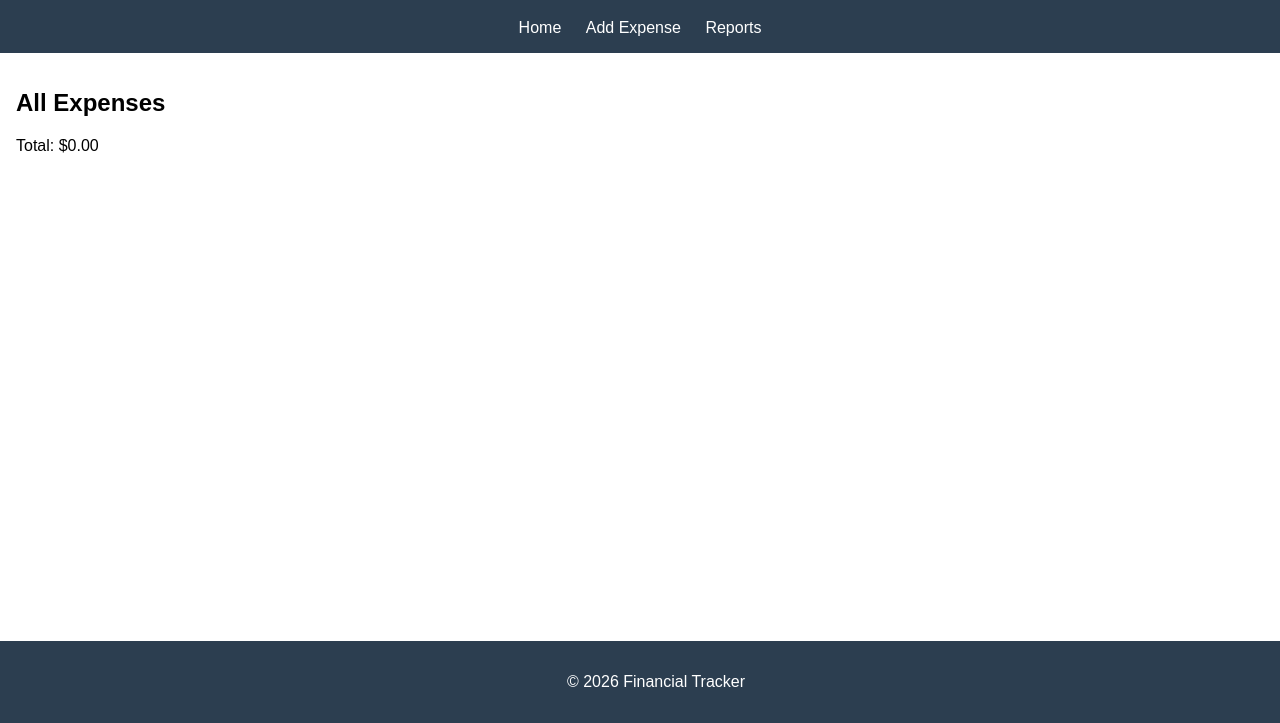
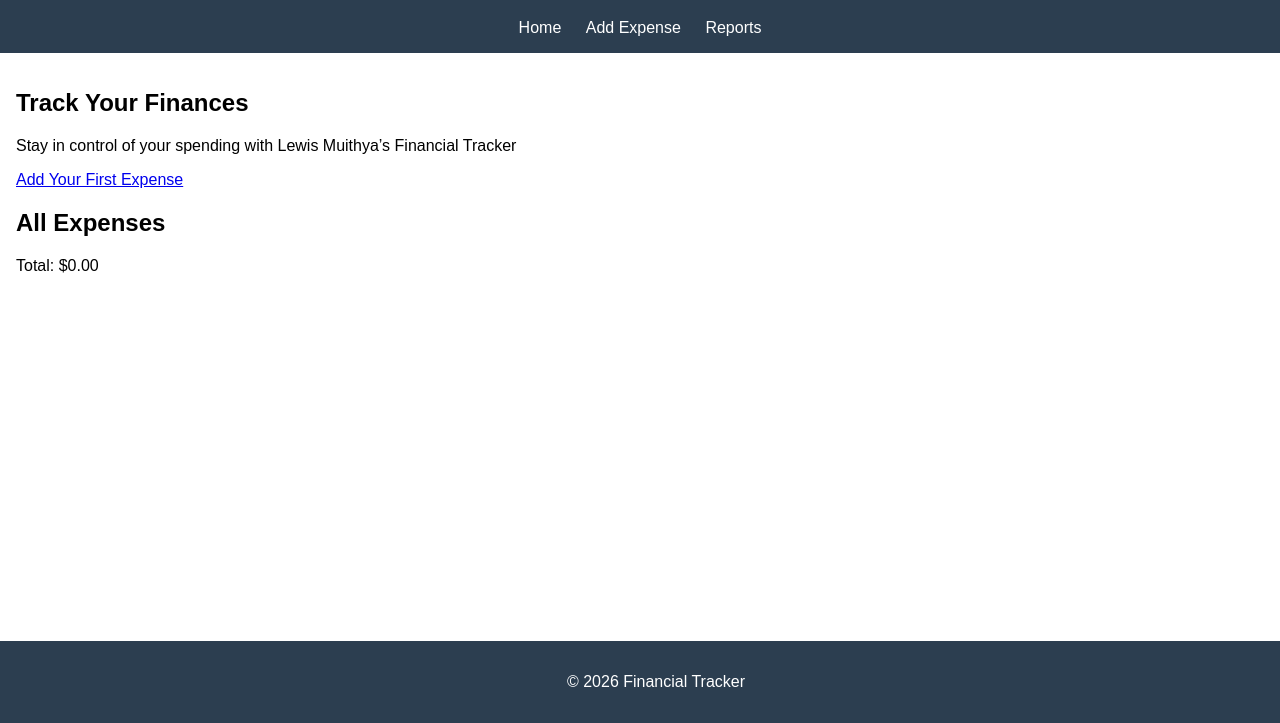
Before and after one commit to lewismuithya-stack/finalproject, a plain HTML site: page index.html in a window 1280 px wide. Shown: the part 77-800 px from the top of the page. Drawn offline with Linux system fonts and the light colour scheme.

Commit message:
updated html

```diff
--- a/index.html
+++ b/index.html
@@ -6,7 +6,7 @@
   <title>Financial Tracker - Home</title>
   <link rel="stylesheet" href="style.css">
 </head>
-<body>
+<body id="home-page">
   <header>
     <h1>Financial Tracker</h1>
     <nav>
@@ -17,9 +17,15 @@
   </header>
 
   <main>
+    <section class="hero">
+      <h2>Track Your Finances</h2>
+      <p>Stay in control of your spending with Lewis Muithya’s Financial Tracker</p>
+      <a href="add.html" class="cta-btn">Add Your First Expense</a>
+    </section>
+
     <section>
       <h2>All Expenses</h2>
-      <ul id="expenseList"></ul>
+      <ul id="expenseList" class="card"></ul>
       <p id="total"></p>
     </section>
   </main>
```
